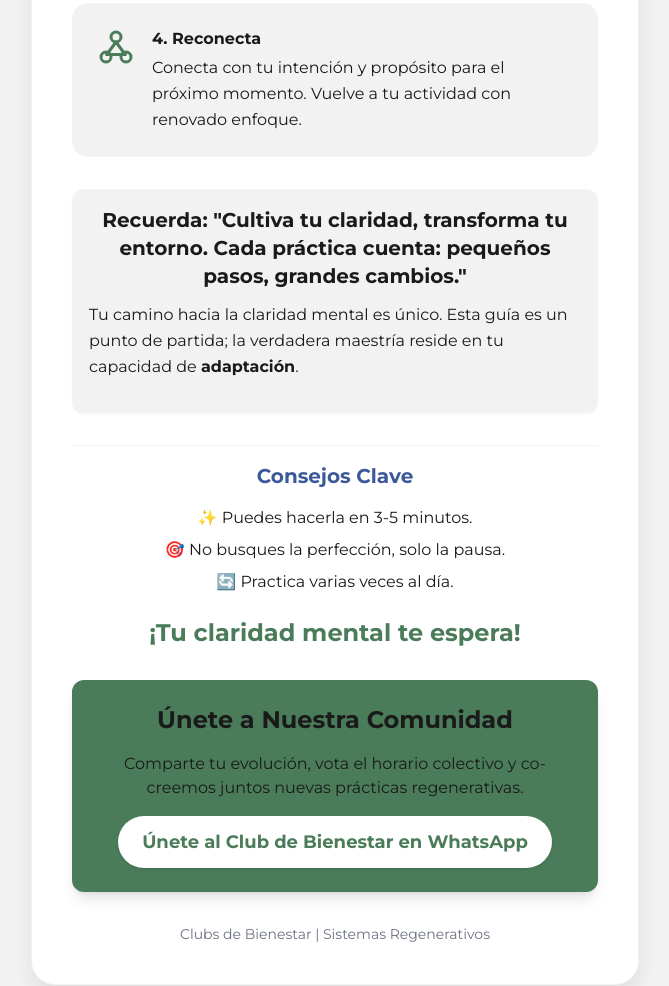
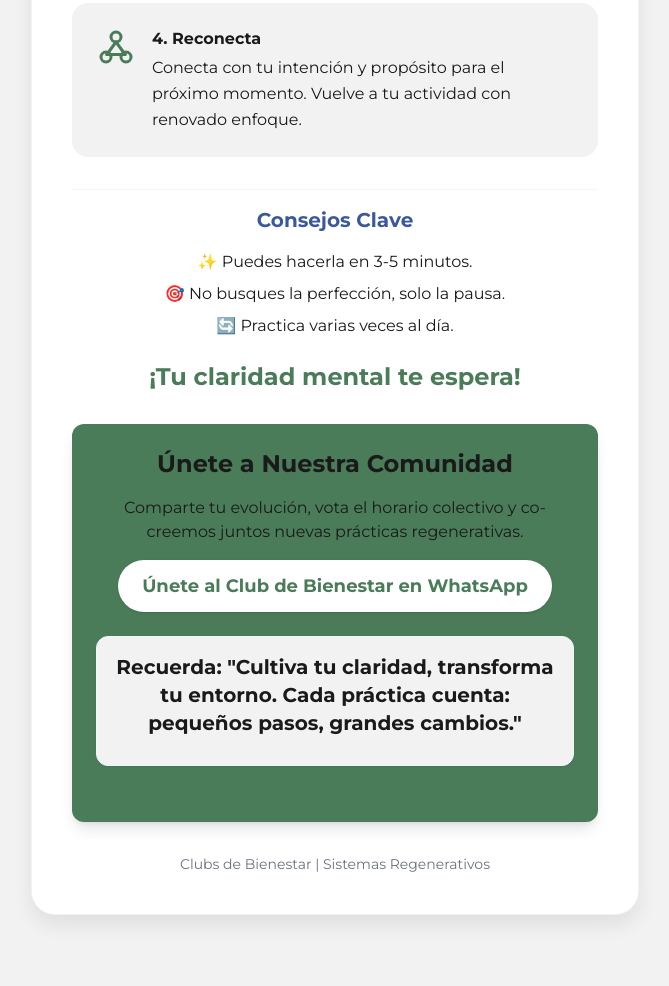
Before and after one commit to fersegarra/Club, a plain HTML site: page index.html in a window 1280 px wide. Shown: the part 1297-2283 px from the top of the page, without its empty margins (305-974 px from the left). After the commit the page ends 2244 px from the top, so only its background shows below. Drawn offline with nearby package versions, Linux system fonts and the light colour scheme.

Commit message:
Update index.html

```diff
--- a/index.html
+++ b/index.html
@@ -216,15 +216,6 @@
             </div>
         </section>
 
-        <!-- NUEVA SECCIÓN: Adapta y Evoluciona Tu Práctica -->
-        <section class="mt-6 mb-8 p-4 bg-gris-neutro rounded-xl shadow-sm border border-gray-100">
-            <h2 class="font-montserrat-bold text-xl text-negro-profundo mb-3 text-center">Recuerda: "Cultiva tu claridad, transforma tu entorno. Cada práctica cuenta: pequeños pasos, grandes cambios."</h2>
-            <p class="font-montserrat-regular text-base text-negro-profundo mb-4 leading-relaxed">
-                Tu camino hacia la claridad mental es único. Esta guía es un punto de partida; la verdadera maestría reside en tu capacidad de <span class="font-montserrat-bold">adaptación</span>.
-            </p>
-        </section>
-        <!-- FIN NUEVA SECCIÓN -->
-
         <!-- Sección 4: Consejos Clave / Recordatorio -->
         <section class="mt-4 pt-4 border-t border-gray-100 text-center">
             <h4 class="font-montserrat-bold text-xl text-azul-claridad mb-4">Consejos Clave</h4>
@@ -247,6 +238,12 @@
             class="inline-block bg-blanco text-verde-regenerativo font-montserrat-bold text-lg px-6 py-3 rounded-full shadow hover:bg-gray-100 transition">
             Únete al Club de Bienestar en WhatsApp
             </a>
+
+        <!-- NUEVA SECCIÓN: Adapta y Evoluciona Tu Práctica -->
+        <section class="mt-6 mb-8 p-4 bg-gris-neutro rounded-xl shadow-sm border border-gray-100">
+            <h2 class="font-montserrat-bold text-xl text-negro-profundo mb-3 text-center">Recuerda: "Cultiva tu claridad, transforma tu entorno. Cada práctica cuenta: pequeños pasos, grandes cambios."</h2>
+         </section>
+        <!-- FIN NUEVA SECCIÓN -->
         </section>
         <!-- Sección 5: Pie de Página -->
         <footer class="mt-8 text-center text-sm text-gray-500 font-montserrat-regular">
```
